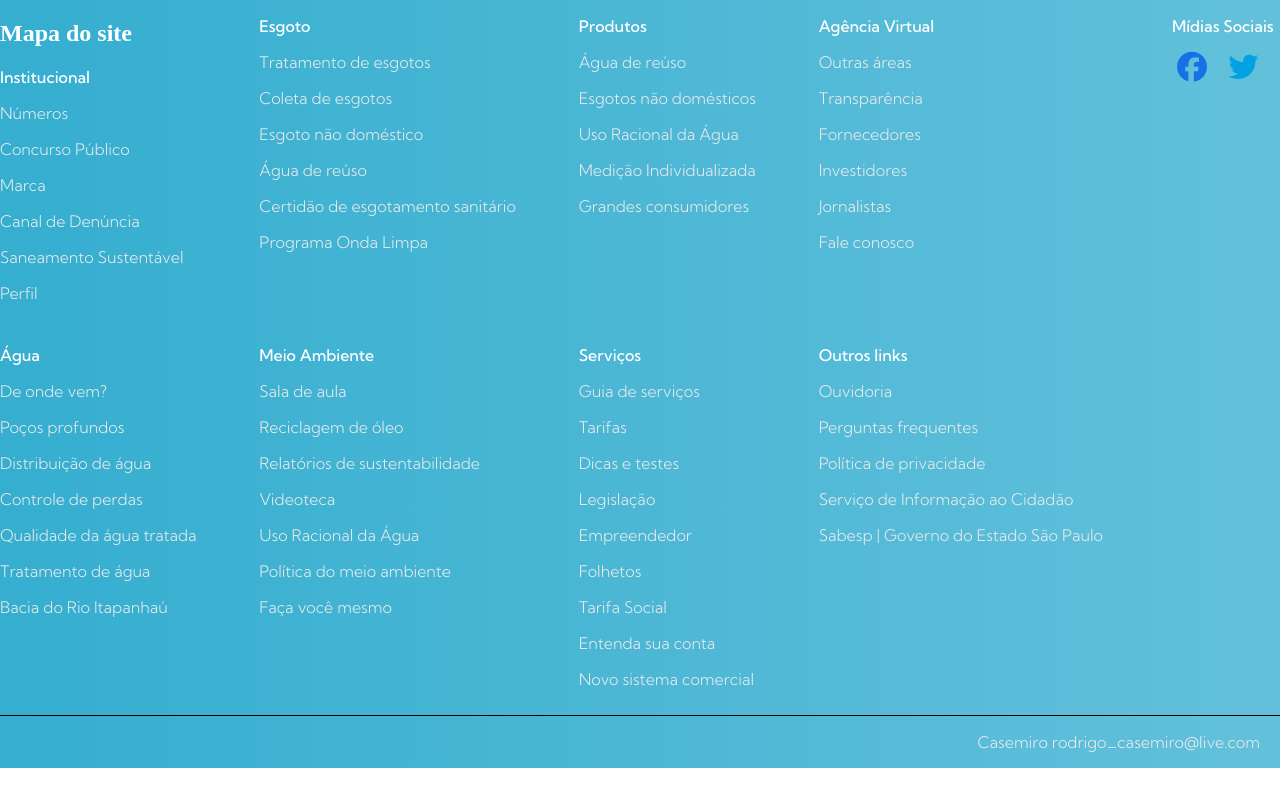
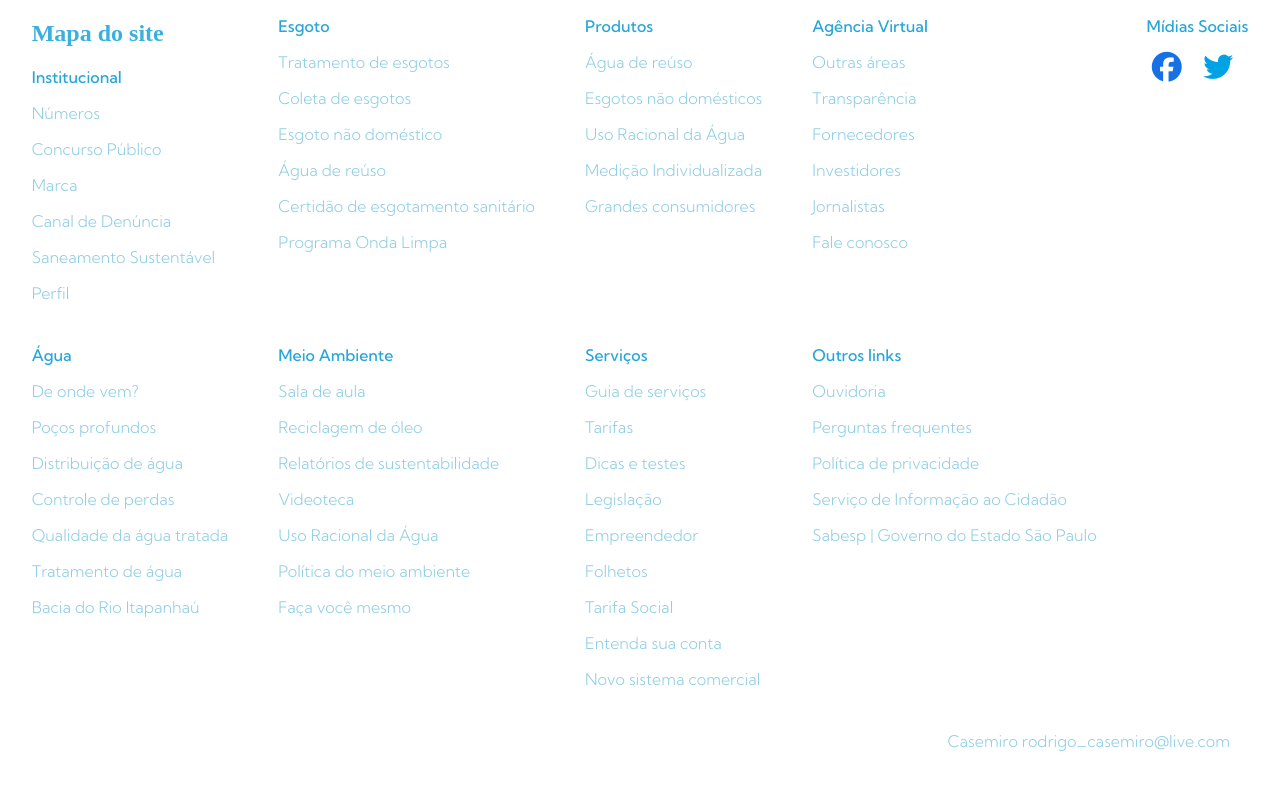
Before and after one commit to casemirodrigo/sabesp, a plain HTML site: page index.html in a window 1280 px wide. Drawn offline with Linux system fonts and the light colour scheme.

Commit message:
alteração-vs-004

```diff
--- a/index.html
+++ b/index.html
@@ -5,6 +5,7 @@
     </head>
     <body>
 
+        <nav></nav>
 
         <footer class="grid-footer-1">
 
@@ -98,10 +99,11 @@
                 <i class="fa-brands fa-twitter"></i>
             </section>
 
-            <section class="footer-criador">
-                <p>Casemiro rodrigo_casemiro@live.com</p>
-            </section>
+        </footer>
 
-        </footer>
+        <section class="footer-criador">
+            <p>Casemiro rodrigo_casemiro@live.com</p>
+        </section>
+
     </body>
 </html>
--- a/style.css
+++ b/style.css
@@ -24,20 +24,20 @@ body {
     grid-template-areas: "grid1 grid3 grid5 grid7 grid9"
                          "grid2 grid4 grid6 grid8 ."
                          "grid10 grid10 grid10 grid10 grid10";
-    background: rgb(53,174,208);
-    background: linear-gradient(90deg, rgba(53,174,208,1) 0%, rgba(53,174,208,0.773546918767507) 100%);
+    background-color: #ffffff;
+    justify-content: center;
   }
 h1 {
 font-family: kumbhSansLigh t;
-color: #ffffff;
+color: #3AB0DE;
 }
 p {
   font-family: kumbhSansLight;
-  color: #ebebeb;
+  color: #8ecde5;
 }
 .titulo {
   font-family: kumbhSansMedium;
-  color: #ffffff;
+  color: #28a6d8;
 }
 
 /*
@@ -148,8 +148,17 @@ p {
 }
 .footer-criador {
   display: grid;
-  border-top: #000000 solid 1px;
+  /*border-top: #000000 solid 1px;*/
   grid-area: grid10;
   justify-items: end;
-  padding: 0px 20px 0px 0px;
+  background-color: #ffffff;
+  margin-right: 50px;
 }
+/*
+.footer-campo-1, .footer-campo-2,
+.footer-campo-3, .footer-campo-4,
+.footer-campo-5, .footer-campo-6,
+.footer-campo-7, .footer-campo-8,
+.footer-campo-9 {
+}
+*/
```
